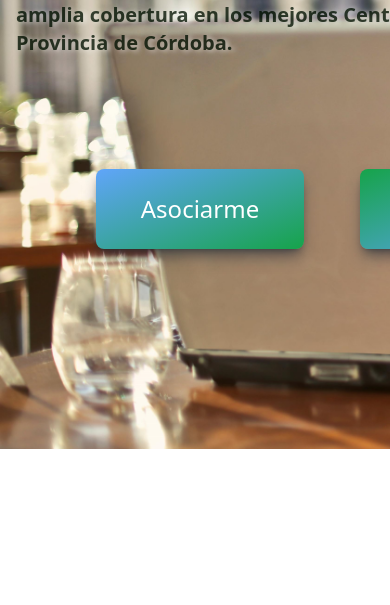
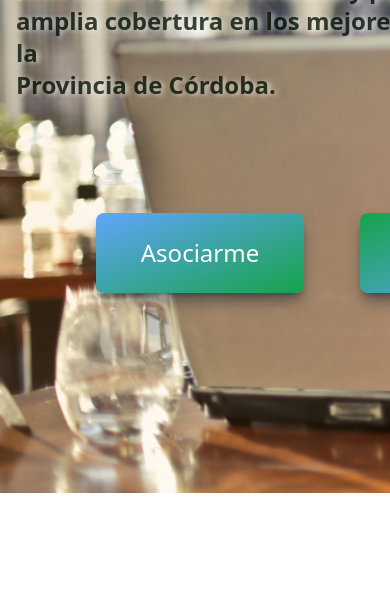
Before and after one commit to vlnrtta/landing-astro-amicos, an Astro site: page /presentacion in a window 390 px wide. Shown: the part 239-844 px from the top of the page. Built offline with nearby package versions, Linux system fonts and the light colour scheme; Astro itself is replaced by a stand-in of ours.

Commit message:
modificacion 11

```diff
--- a/src/pages/presentacion.astro
+++ b/src/pages/presentacion.astro
@@ -5,7 +5,7 @@
             Asociación Mutual <br>
             Intercooperativa Solidaria.
         </h1>
-        <h2 class="pl-4 pb-4 sm:pl-12 text-xl opacity-80 inset-0 -z-10 font-bold" style="color: rgba(3, 19, 3, 0.961); text-shadow: rgba(255, 255, 255, 0.781) 3px 1px 5px; ">
+        <h2 class="pl-4 pb-4 sm:pl-12 text-2xl sm:text-xl opacity-80 inset-0 -z-10 font-bold" style="color: rgba(3, 19, 3, 0.961); text-shadow: rgba(255, 255, 255, 0.781) 3px 1px 5px; ">
             Mas de 25 años de seriedad y prestigio. Otorgando <br>
             amplia cobertura en los mejores Centros Médicos de la <br>
             Provincia de Córdoba.
```
